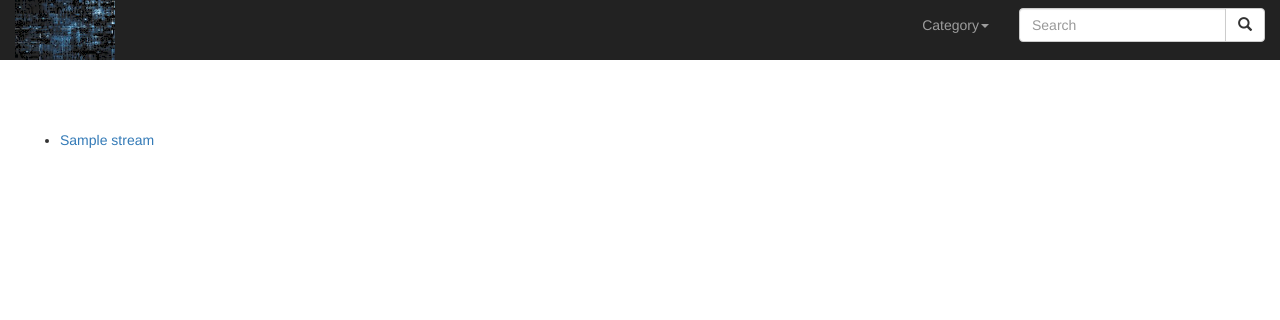
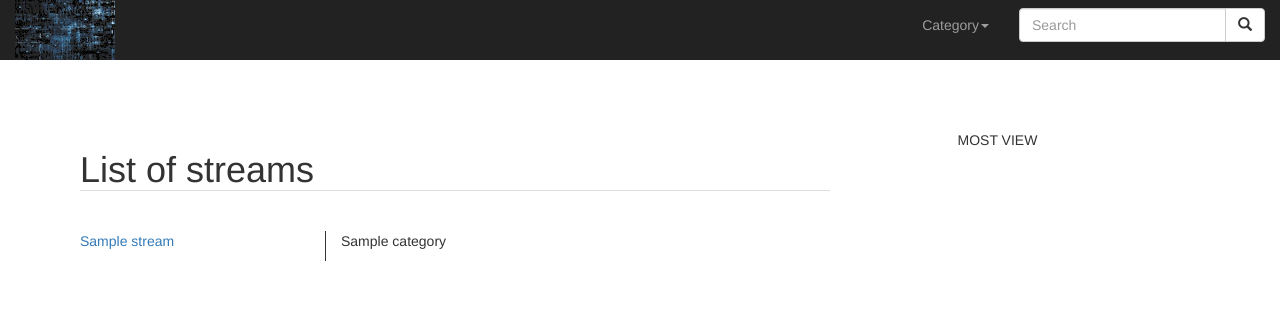
Before and after one commit to MqllR/mystream, a Django app: page /library/ in a window 1280 px wide. Shown: the top 320 px of the page. Run offline with Django 3.2, Linux system fonts and the light colour scheme; tables that the repository leaves empty hold one stand-in row (values such as "Sample post"); parts of the project's set-up code (start-up, migrations or seed data) failed here and were passed over; some libraries are stand-ins or nearby versions.

Commit message:
Feat graphic change...

```diff
--- a/library/templates/stream_list.html
+++ b/library/templates/stream_list.html
@@ -1,10 +1,38 @@
 {% extends "base.html" %}
-{% block title %}Stream{% endblock %}
+{% block title %}Streams{% endblock %}
 {% block content %}
 
-<ul>
-    {% for stream in streams %}
-    <li><a href="{% url 'library:stream_id' stream.id %}">{{ stream.name }}</a></li>
-    {% endfor %}
-</ul>
+<div class="container">
+    <div class="row">
+        <div class="col-lg-8"><h1>List of streams</h1>
+            <div class="list">
+                {% for stream in streams %}
+                <div class="row">
+                    <div class="col-lg-4"><a href="{% url 'library:stream_id' stream.id %}">{{ stream.name }}</a></div>
+                    <div class="col-lg-4">{{ stream.category }}</div>
+                </div>
+                {% endfor %}
+            </div>
+        </div>
+        <div class="col-lg-offset-1 col-lg-2">MOST VIEW</div>
+    </div>
+</div>
+
+<style>
+    h1 {
+        border-bottom: 1px solid #dedede;
+    }
+
+    .list {
+        padding-top: 30px;
+    }
+
+    .container .row .row div {
+        height: 30px;
+    }
+
+    .container .row .row div:last-child {
+        border-left: 1px solid;
+    }
+</style>
 {% endblock %}
```
Also changed, not shown: library/templates/stream_view.html (+23 -7 lines), library/templates/stream_viewer.html (+15 -1 lines).
